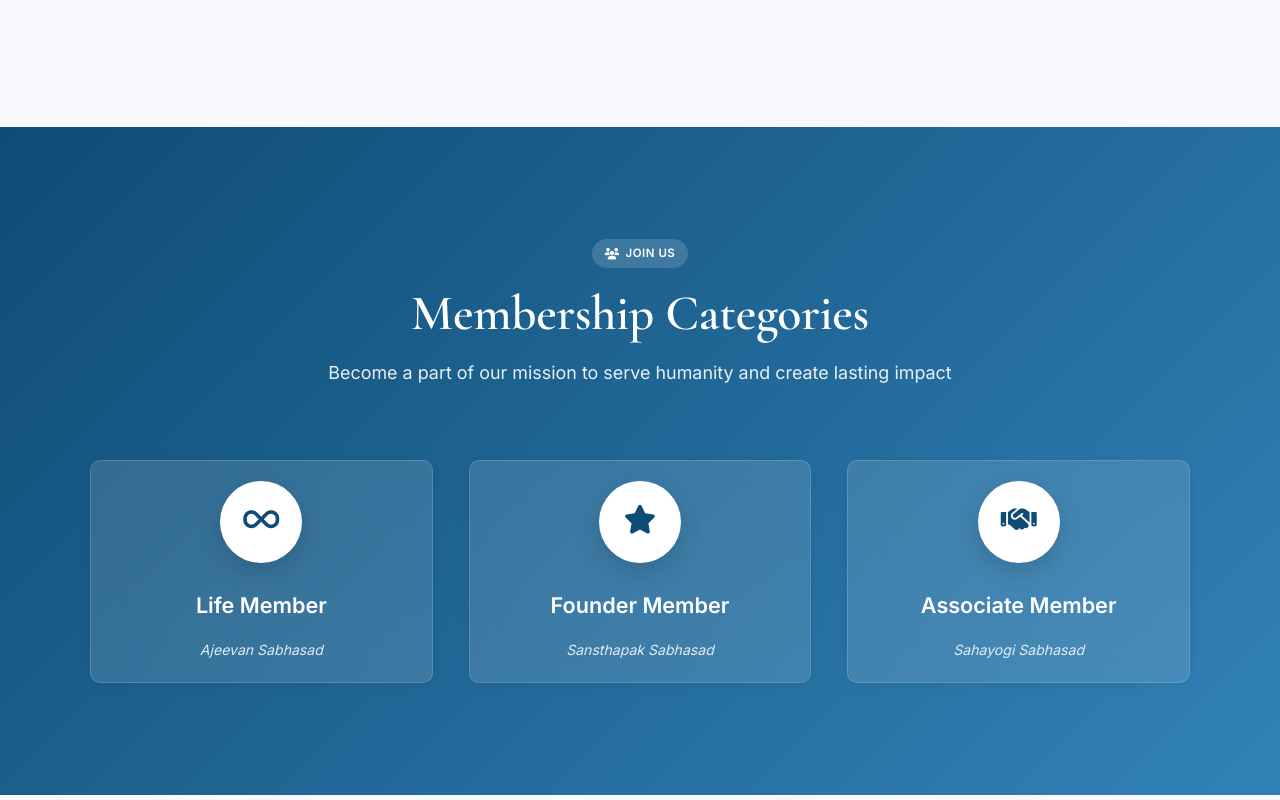
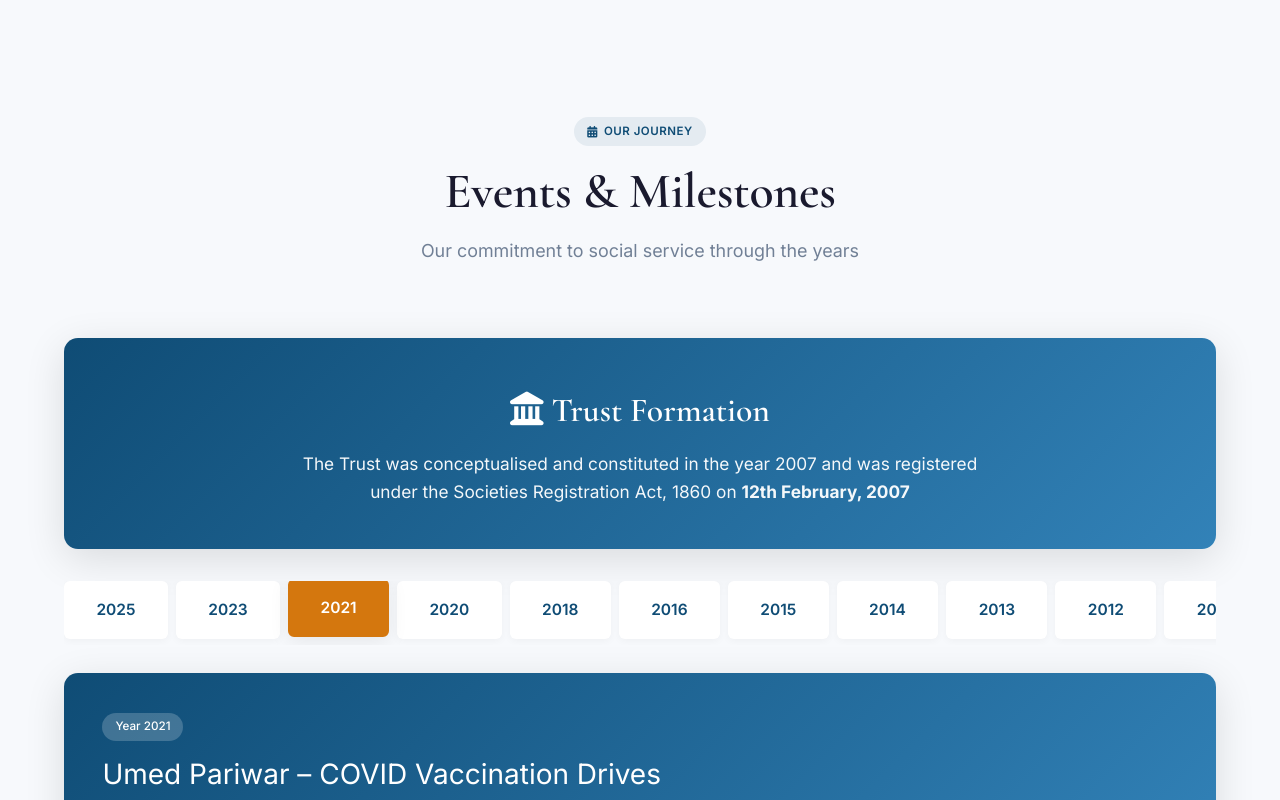
Before and after one commit to beebusy03/khinvasaraTrust, a React (Vite) app: page / in a window 1280 px wide. Shown: the part 3280-4080 px from the top of the page. Built offline with nearby package versions, Linux system fonts and the light colour scheme.

Commit message:
new bugs

```diff
--- a/src/App.tsx
+++ b/src/App.tsx
@@ -65,7 +65,6 @@ function App() {
       <Navbar onDonateClick={openDonateModal} />
       <Hero onDonateClick={openDonateModal} />
       <About />
-      <Membership />
       <Events />
       <Media />
       <Gallery />
--- a/src/index.css
+++ b/src/index.css
@@ -390,74 +390,6 @@ section { padding: 3rem 5%; }
 
 .tax-exemption-box h4 { color: var(--secondary); margin-bottom: 0.7rem; display: flex; align-items: center; gap: 8px; font-size: 0.95rem; }
 .tax-exemption-box p  { margin-bottom: 0.4rem; font-size: 0.88rem; color: var(--text); }
-
-/* ============================================
-   PURPOSE
-   ============================================ */
-.purpose-section { background: white; }
-.purpose-container { max-width: 100%; margin: 0 auto; }
-.purpose-grid { display: flex; flex-direction: column; gap: 1rem; margin-top: 1.5rem; }
-
-.purpose-card {
-    background: var(--light); padding: 1.25rem; border-radius: 12px;
-    display: flex; flex-direction: row; gap: 1rem; align-items: flex-start;
-    transition: all 0.3s cubic-bezier(0.4,0,0.2,1); border: 1px solid var(--border);
-}
-
-.purpose-card:hover { transform: translateY(-3px); box-shadow: var(--shadow-md); border-color: var(--primary-light); }
-
-.purpose-icon {
-    width: 48px; height: 48px; min-width: 48px;
-    background: linear-gradient(135deg, var(--primary) 0%, var(--primary-light) 100%);
-    border-radius: 10px; display: flex; align-items: center; justify-content: center;
-    font-size: 1.25rem; color: white; flex-shrink: 0;
-}
-
-.purpose-content { flex: 1; min-width: 0; }
-.purpose-content h4 { font-size: 1rem; color: var(--dark); margin-bottom: 0.4rem; font-weight: 600; line-height: 1.4; }
-.purpose-content p  { color: var(--text-light); font-size: 0.87rem; line-height: 1.6; }
-
-/* ============================================
-   MEMBERSHIP
-   ============================================ */
-.membership-section {
-    background: linear-gradient(135deg, var(--primary) 0%, var(--primary-light) 100%);
-    color: white; position: relative; overflow: hidden;
-}
-
-.membership-section::before {
-    content: ''; position: absolute; top: -50%; right: -50%;
-    width: 300px; height: 300px; background: rgba(255,255,255,0.05); border-radius: 50%; pointer-events: none;
-}
-
-.membership-section::after {
-    content: ''; position: absolute; bottom: -30%; left: -30%;
-    width: 250px; height: 250px; background: rgba(255,255,255,0.05); border-radius: 50%; pointer-events: none;
-}
-
-.membership-section .section-badge { background: rgba(255,255,255,0.15); color: white; }
-.membership-section .section-header h2 { color: white; }
-.membership-section .section-header p  { color: rgba(255,255,255,0.9); }
-
-.membership-grid { max-width: 100%; margin: 0 auto; display: flex; flex-direction: column; gap: 1rem; position: relative; z-index: 1; }
-
-.membership-card {
-    background: rgba(255,255,255,0.1); backdrop-filter: blur(20px); -webkit-backdrop-filter: blur(20px);
-    padding: 1.75rem 1.25rem; border-radius: 14px; text-align: center;
-    transition: all 0.3s cubic-bezier(0.4,0,0.2,1); border: 1px solid rgba(255,255,255,0.15);
-}
-
-.membership-card:hover { background: rgba(255,255,255,0.18); transform: translateY(-5px); box-shadow: 0 15px 40px rgba(0,0,0,0.2); }
-
-.membership-icon {
-    width: 65px; height: 65px; background: white; border-radius: 50%;
-    display: flex; align-items: center; justify-content: center;
-    margin: 0 auto 1rem; font-size: 1.6rem; color: var(--primary);
-    box-shadow: 0 8px 25px rgba(0,0,0,0.15);
-}
-
-.membership-card h3 { font-size: 1.1rem; margin-bottom: 0.4rem; font-weight: 600; }
-.membership-card .hindi-name { font-size: 0.88rem; opacity: 0.85; font-style: italic; font-weight: 400; }
 
 /* ============================================
    EVENTS
@@ -1210,7 +1142,7 @@ font[style]  { background: transparent !important; box-shadow: none !important;
    LARGE DESKTOP (1280px+)
    ============================================ */
 @media (min-width: 1280px) {
-    section { padding: 7rem 5%; }
+    section { padding: 4.5rem 5%; }
 
     .nav-links { gap: 2.4rem; position: absolute; left: 50%; transform: translateX(-50%); }
     .navbar { padding: 1.2rem 5%; }
```
